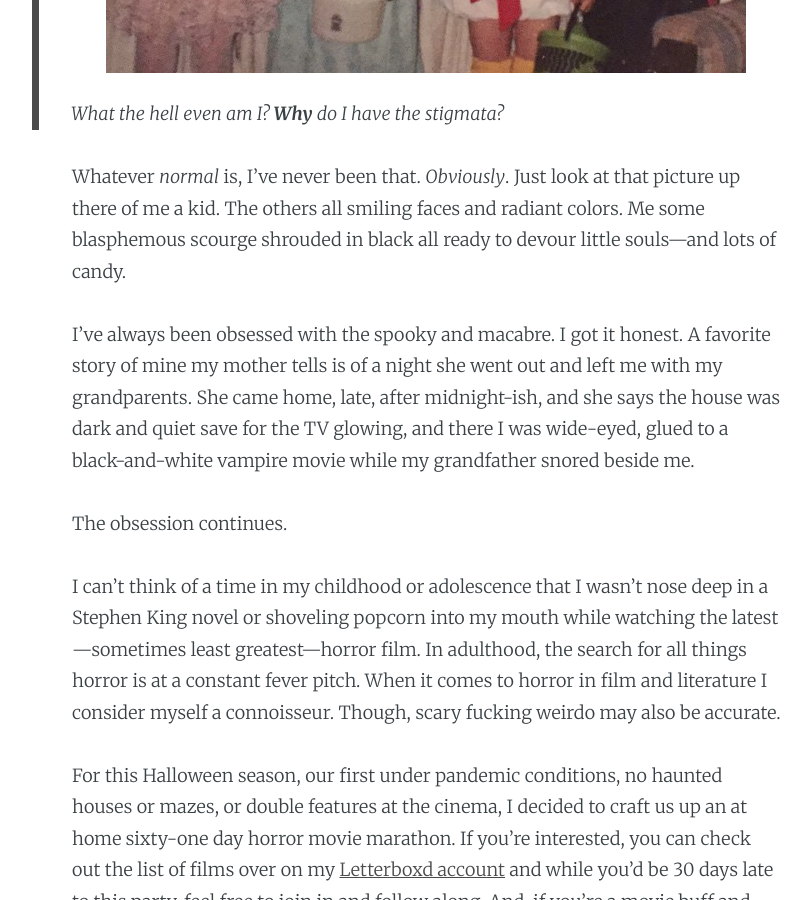
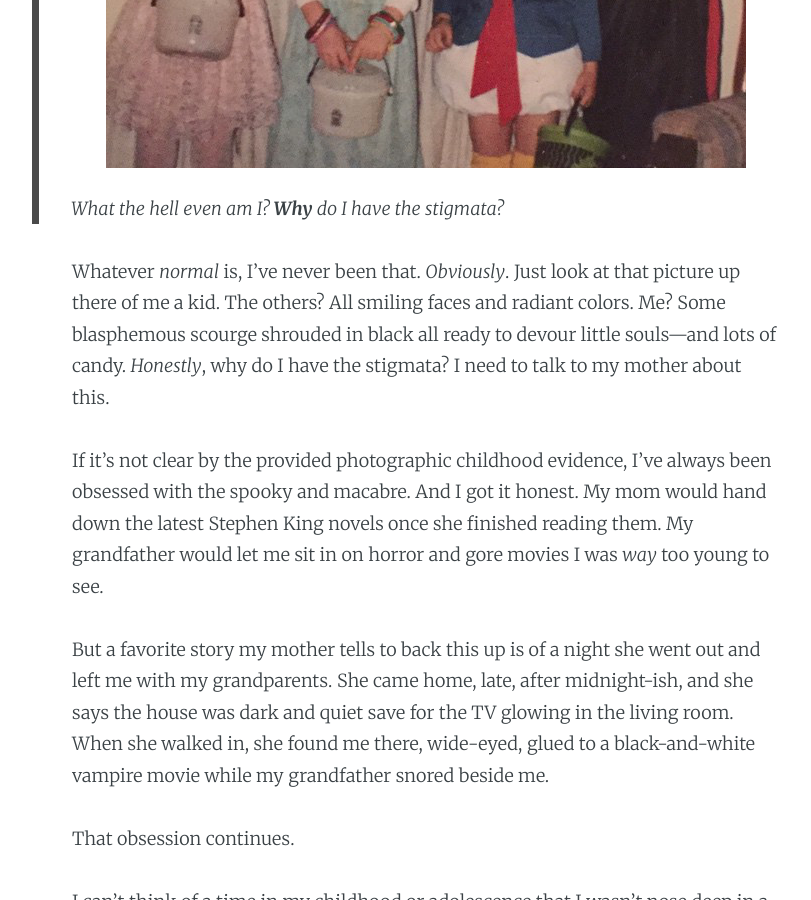
Before and after one commit to chevrenoire/chevrenoire.github.io, a Jekyll site: the page built from _posts/2020-10-01-spooky-time.md, in a window 1280 px wide and 900 px high, scrolled down 2018 px. Shown: the whole window, without its empty margins (213-1024 px from the left). Built offline with Jekyll 4.4.1, drawn with Linux system fonts in a browser that asks for light colours; nearby versions of some CDN libraries; some of the changed text lies outside the part shown.

Commit message:
update post

```diff
--- a/_posts/2020-10-01-spooky-time.md
+++ b/_posts/2020-10-01-spooky-time.md
@@ -25,33 +25,37 @@
 
 It's October 1st.
 
-It's that most glorious time of the year. When the strangling tendrils of summer's humidity slink away and in their place the air takes on a crisp bite. When the smells shift to cider and pumpkin. The leaves shift from green to hues of orange and red. I can finally wear jeans and hoodies again. (Y'all, it's fucking hot in the south. And it's _not_ a dry heat.)
+It's that most glorious time of the year. When the strangling tendrils of summer's humidity slink away and in their place the air takes on a crisp bite. When the smells shift to cider and pumpkin. And the leaves shift from greens to hues of orange and red. I can finally wear jeans and hoodies again. (Y'all, it's fucking hot in the south. And it's _not_ a dry heat.)
 
-But, most important of all this means it's **HALLOWEEN** season!!
+But, most important of all this means it's time for the mosquitoes to hibernate, or better yet, **DIE**!
+
+Ok, seriously, most importantly it means it's finally **HALLOWEEN** season!!
 
 > ![What the hell even am I?](assets/images/halloweenMe.jpg)
 >
 > What the hell even am I? _**Why**_ do I have the stigmata?
 
-Whatever _normal_ is, I've never been that. _Obviously_. Just look at that picture up there of me a kid. The others all smiling faces and radiant colors. Me some blasphemous scourge shrouded in black all ready to devour little souls&mdash;and lots of candy.
+Whatever _normal_ is, I've never been that. _Obviously_. Just look at that picture up there of me a kid. The others? All smiling faces and radiant colors. Me? Some blasphemous scourge shrouded in black all ready to devour little souls&mdash;and lots of candy. _Honestly_, why do I have the stigmata? I need to talk to my mother about this.
 
-I've always been obsessed with the spooky and macabre. I got it honest. A favorite story of mine my mother tells is of a night she went out and left me with my grandparents. She came home, late, after midnight-ish, and she says the house was dark and quiet save for the TV glowing, and there I was wide-eyed, glued to a black-and-white vampire movie while my grandfather snored beside me.
+If it's not clear by the provided photographic childhood evidence, I've always been obsessed with the spooky and macabre. And I got it honest. My mom would hand down the latest Stephen King novels once she finished reading them. My grandfather would let me sit in on horror and gore movies I was _way_ too young to see.
 
-The obsession continues.
+But a favorite story my mother tells to back this up is of a night she went out and left me with my grandparents. She came home, late, after midnight-ish, and she says the house was dark and quiet save for the TV glowing in the living room. When she walked in, she found me there, wide-eyed, glued to a black-and-white vampire movie while my grandfather snored beside me.
 
-I can't think of a time in my childhood or adolescence that I wasn't nose deep in a Stephen King novel or shoveling popcorn into my mouth while watching the latest&mdash;sometimes least greatest&mdash;horror film. In adulthood, the search for all things horror is at a constant fever pitch. When it comes to horror in film and literature I consider myself a connoisseur. Though, scary fucking weirdo may also be accurate.
+That obsession continues.
 
-For this Halloween season, our first under pandemic conditions, no haunted houses or mazes, or double features at the cinema, I decided to craft us up an at home sixty-one day horror movie marathon. If you're interested, you can check out the list of films over on my [Letterboxd account](https://letterboxd.com/writeknuckled/list/2020s-61-days-of-horror/) and while you'd be 30 days late to this party, feel free to join in and follow along. And, if you're a movie buff and horror freak like me, add me.
+I can't think of a time in my childhood or adolescence that I wasn't nose deep in a Stephen King (or, yes, Dean Koontz) novel or shoveling popcorn into my mouth while watching the latest&mdash;and often, least greatest&mdash;horror film. In adulthood, the search for all things horror is at a constant fever pitch. When it comes to horror in film and literature I consider myself a connoisseur. Though, scary fucking weirdo may also be accurate.
+
+For this Halloween season, our first under pandemic conditions, no haunted houses or mazes, or double features at the cinema, I decided to craft us up an at home sixty-one day horror movie marathon. If you're interested, you can check out the list of films over on my [Letterboxd account](https://letterboxd.com/writeknuckled/list/2020s-61-days-of-horror/), and while you'd be 30 days late to this party, feel free to join in and follow along.
 
 Most of these films I've seen before, but I've made certain to add some newer and/or unseen classic films to the list. The beautiful thing about this marathon is that my significant other also loves Halloween and "_spoopy_" things, but she's not seen even a fraction of the horror canon I have. And one of my favorite things is sharing something I love with someone I love.
 
-I've tried to maintain a thread through the films, linking them together in ways that make sense. One glaring exception is that our first film, _An American Werewolf in London_ is a film we watched out of a bit of "necessity," meaning it kept popping up in some documentaries we were watching and she continued to comment on it. So, it simply had to be our fist film. From there, we get some of the classic goodies, some zombies, more werewolves, eldrich monsters, aliens, creatures, and witches...and so on.
+I've tried to maintain a thread through the films, linking them together in ways that make sense, even if not immediately obvious. One glaring exception is that our first film, _An American Werewolf in London_ is a film we watched out of a bit of "necessity," meaning it kept popping up in some documentaries we were watching and she continued to comment on it. So, it simply had to be our fist film. From there, we get some of the classic goodies, some zombies, more werewolves, eldrich monsters, aliens, creatures, and witches...and so on.
 
-The first film on the list that will be new to me, is new to all of us, and that's _Antebellum_. I've not seen it yet, and while I've also not read the book _Kindred_ by Octavia Butler, I'm dumfounded that her name is not listed in the credits. How is this film _not_ based on that book? I guess I'll have to see the film and read the book and make that assessment for myself.
+The first film on the list that will be completely new to me, is quite new to all of us, and that's _Antebellum_. I've not seen it yet, and while I've also not read the book _Kindred_ by Octavia Butler, I'm dumfounded that her name is not listed in the credits. How is this film _not_ based on that book? I guess I'll have to see the film and read the book and make that assessment for myself.
 
-We're still trying to find other ways to make up for the lack of overall Halloween-ness this season. But meanwhile, our list of horror movies and decorations are doing well to keep us spirited this season.
+We're still trying to find other ways to make up for the lack of overall Halloween-ness this season. I'd love to find some fun socially-distanced things to do with friends and family. Meanwhile, our list of horror movies and decorations are doing well to keep us spirited this season.
 
-But honestly, this is just kind of our aesthetic.
+But honestly, this is just kind of our normal aesthetic.
 
 It's always Halloween here.
 ![John Carpenter's _Halloween_](assets/images/pumpkin.jpg)
```
